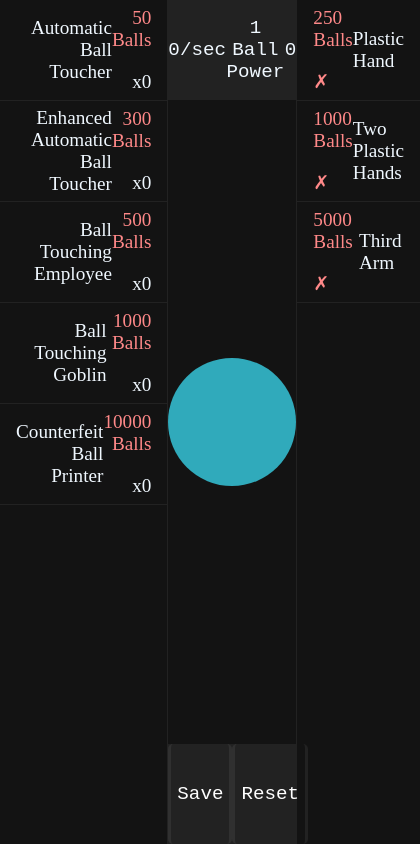
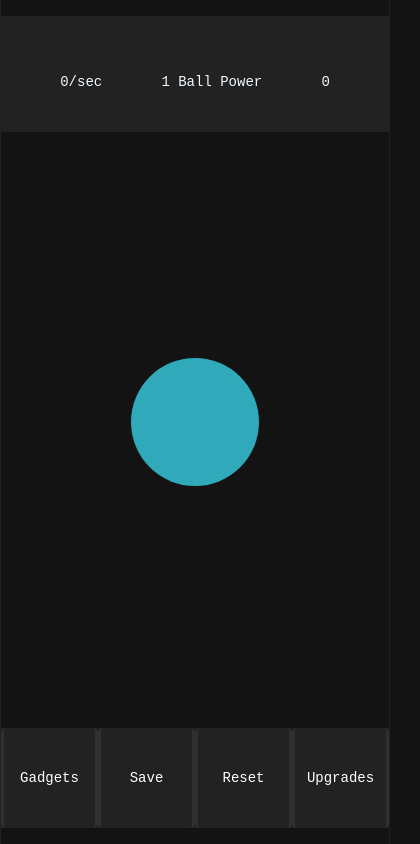
Before and after one commit to circuithour/ballclicker, a SvelteKit app: page / in a window 390 px wide. Shown: the whole page, 420 px wide, since content can reach past the window. Built offline with nearby package versions, Linux system fonts and the light colour scheme; a web font is replaced by a local one.

Commit message:
WIP: Mobile Support

```diff
--- a/src/app.html
+++ b/src/app.html
@@ -18,11 +18,13 @@
 		margin: 0;
 		padding: 0;
 		height: 100svh;
+		width: 100vw;
 		display: flex;
 		justify-content: center;
 		flex-direction: column;
 		text-align: center;
 		color: aliceblue;
+		overflow: hidden;
 	}
 </style>
 </stle>
--- a/src/routes/+page.svelte
+++ b/src/routes/+page.svelte
@@ -1,5 +1,5 @@
 <script>
-    import { onMount } from 'svelte';
+    import { onMount } from "svelte";
 
     onMount(() => {
         loadGame();
@@ -25,31 +25,33 @@
     let ph = false;
     let tph = false;
     let ta = false;
+    let gadgetDrawer = false;
+    let upgradeDrawer = false;
 
     $: rate = abt * 8 + eabt * 15 + bte * 20 + btg * 50 + cbp * 100;
 
     function saveGame() {
         saveText = true;
         const gameData = {
-            clickRate: clickRate,
-            count: count,
-            abt: abt,
-            eabt: eabt,
-            bte: bte,
-            btg: btg,
-            cbp: cbp,
-            ph: ph,
-            tph: tph,
-            ta: ta,
+            clickRate,
+            count,
+            abt,
+            eabt,
+            bte,
+            btg,
+            cbp,
+            ph,
+            tph,
+            ta,
         };
-        localStorage.setItem('gameData', JSON.stringify(gameData));
+        localStorage.setItem("gameData", JSON.stringify(gameData));
         setTimeout(() => {
             saveText = false;
         }, 3000);
     }
 
     function loadGame() {
-        const storedData = localStorage.getItem('gameData');
+        const storedData = localStorage.getItem("gameData");
         if (storedData) {
             const gameData = JSON.parse(storedData);
             clickRate = gameData.clickRate;
@@ -66,7 +68,7 @@
     }
 
     function destroyGame() {
-        localStorage.removeItem('gameData');
+        localStorage.removeItem("gameData");
         rate = 0;
         clickRate = 1;
         count = 0;
@@ -78,6 +80,31 @@
         ph = false;
         tph = false;
         ta = false;
+    }
+
+    let isMobileView = false;
+
+    function checkMobileView() {
+        isMobileView = window.innerWidth <= 768;
+    }
+
+    if (typeof window !== "undefined") {
+        checkMobileView(); // Initial check
+        window.addEventListener("resize", checkMobileView);
+    }
+
+    function toggleGDrawer() {
+        gadgetDrawer = !gadgetDrawer;
+        if (upgradeDrawer === true) {
+            upgradeDrawer = !upgradeDrawer;
+        }
+    }
+
+    function toggleUDrawer() {
+        upgradeDrawer = !upgradeDrawer;
+        if (gadgetDrawer === true) {
+            gadgetDrawer = !gadgetDrawer;
+        }
     }
 
     function addBall() {
@@ -117,7 +144,13 @@
 </svelte:head>
 
 <div class="container">
-    <div class="shop">
+    <div
+        class="shop {isMobileView
+            ? gadgetDrawer
+                ? 'slide-in'
+                : 'slide-out'
+            : ''}"
+    >
         <div
             class="shopitem"
             role="button"
@@ -130,7 +163,7 @@
         >
             <p>Automatic Ball Toucher</p>
             <span>
-                <p class={count < 50 ? 'unaffordable' : 'affordable'}>
+                <p class={count < 50 ? "unaffordable" : "affordable"}>
                     50 Balls
                 </p>
                 <p>x{abt}</p>
@@ -148,7 +181,7 @@
         >
             <p>Enhanced Automatic Ball Toucher</p>
             <span>
-                <p class={count < 300 ? 'unaffordable' : 'affordable'}>
+                <p class={count < 300 ? "unaffordable" : "affordable"}>
                     300 Balls
                 </p>
                 <p>x{eabt}</p>
@@ -166,7 +199,7 @@
         >
             <p>Ball Touching Employee</p>
             <span>
-                <p class={count < 500 ? 'unaffordable' : 'affordable'}>
+                <p class={count < 500 ? "unaffordable" : "affordable"}>
                     500 Balls
                 </p>
                 <p>x{bte}</p>
@@ -184,7 +217,7 @@
         >
             <p>Ball Touching Goblin</p>
             <span>
-                <p class={count < 1000 ? 'unaffordable' : 'affordable'}>
+                <p class={count < 1000 ? "unaffordable" : "affordable"}>
                     1000 Balls
                 </p>
                 <p>x{btg}</p>
@@ -202,7 +235,7 @@
         >
             <p>Counterfeit Ball Printer</p>
             <span>
-                <p class={count < 10000 ? 'unaffordable' : 'affordable'}>
+                <p class={count < 10000 ? "unaffordable" : "affordable"}>
                     10000 Balls
                 </p>
                 <p>x{cbp}</p>
@@ -225,14 +258,23 @@
         </div>
         <div id="button" role="button" tabindex="" on:click={addBall} />
         <div class="footer">
+            <button on:click={toggleGDrawer} id="gadgetbutton">Gadgets</button>
             <button on:click={saveGame}>Save</button>
             {#if saveText}
                 <p id="savetext">Game has been saved.</p>
             {/if}
             <button on:click={destroyGame}>Reset</button>
+            <button on:click={toggleUDrawer} id="upgradebutton">Upgrades</button
+            >
         </div>
     </div>
-    <div class="shop2">
+    <div
+        class="shop2 {isMobileView
+            ? upgradeDrawer
+                ? 'slide-in-r'
+                : 'slide-out-r'
+            : ''}"
+    >
         <div
             role="button"
             tabindex=""
@@ -241,10 +283,10 @@
                 ph = result.upgrade;
                 count = result.count;
             }}
-            class={ph ? 'die' : 'shopitemalt'}
+            class={ph ? "die" : "shopitemalt"}
         >
             <span>
-                <p class={count < 250 && !ph ? 'unaffordable' : 'affordable'}>
+                <p class={count < 250 && !ph ? "unaffordable" : "affordable"}>
                     250 Balls
                 </p>
                 {#if ph}
@@ -263,10 +305,10 @@
                 tph = result.upgrade;
                 count = result.count;
             }}
-            class={tph ? 'die' : 'shopitemalt'}
+            class={tph ? "die" : "shopitemalt"}
         >
             <span>
-                <p class={count < 1000 && !tph ? 'unaffordable' : 'affordable'}>
+                <p class={count < 1000 && !tph ? "unaffordable" : "affordable"}>
                     1000 Balls
                 </p>
                 {#if tph}
@@ -285,10 +327,10 @@
                 ta = result.upgrade;
                 count = result.count;
             }}
-            class={ta ? 'die' : 'shopitemalt'}
+            class={ta ? "die" : "shopitemalt"}
         >
             <span>
-                <p class={count < 5000 && !ta ? 'unaffordable' : 'affordable'}>
+                <p class={count < 5000 && !ta ? "unaffordable" : "affordable"}>
                     5000 Balls
                 </p>
                 {#if ta}
@@ -303,8 +345,8 @@
 </div>
 
 <style>
-    @import url('https://fonts.googleapis.com/css2?family=Archivo+Black&family=Black+Ops+One&family=Gabarito&family=Oxygen&family=Poppins&family=Prompt&family=Roboto:wght@900&display=swap');
-    @import url('https://fonts.googleapis.com/css2?family=Fragment+Mono&display=swap');
+    @import url("https://fonts.googleapis.com/css2?family=Archivo+Black&family=Black+Ops+One&family=Gabarito&family=Oxygen&family=Poppins&family=Prompt&family=Roboto:wght@900&display=swap");
+    @import url("https://fonts.googleapis.com/css2?family=Fragment+Mono&display=swap");
 
     * {
         font-size: 1.2rem;
@@ -334,10 +376,6 @@
         cursor: pointer;
         transition: all 0.3s ease-in-out;
         text-align: right;
-    }
-
-    .disabled {
-        background-color: red;
     }
 
     .shopitemalt {
@@ -404,7 +442,7 @@
     }
 
     .info {
-        font-family: 'Fragment Mono', monospace;
+        font-family: "Fragment Mono", monospace;
     }
 
     .counters {
@@ -419,7 +457,6 @@
     .counters .counter {
         position: absolute;
         width: 200px;
-        height: 200px;
         top: 20%;
     }
 
@@ -481,7 +518,7 @@
         border-radius: 5px;
         background-color: transparent;
         color: white;
-        font-family: 'Fragment Mono', monospace;
+        font-family: "Fragment Mono", monospace;
         border-top: none;
         border-right: solid 3px #ffffff10;
         border-left: solid 3px #ffffff10;
@@ -522,4 +559,111 @@
             opacity: 0%;
         }
     }
+
+    #gadgetbutton {
+        display: none;
+    }
+
+    #upgradebutton {
+        display: none;
+    }
+
+    @media (max-width: 750px) {
+        * {
+            font-size: 14px;
+        }
+
+        .container {
+            overflow: hidden;
+            width: 100vw;
+            position: relative;
+        }
+
+        .counters {
+            transform: translateY(50px);
+        }
+
+        .shop {
+            left: -100%;
+            position: absolute;
+            background-color: #000;
+            z-index: 3;
+            top: 100px;
+            bottom: 100px;
+            overflow-y: auto;
+            max-height: 80vh;
+        }
+
+        .shop2 {
+            right: 100%;
+            position: absolute;
+            background-color: #000;
+            z-index: 3;
+            top: 100px;
+            bottom: 100px;
+            overflow-y: auto;
+            max-height: 80vh;
+        }
+
+        .footer {
+            z-index: 4;
+        }
+
+        .information,
+        .footer {
+            margin: 1rem 0rem;
+        }
+
+        .information {
+            padding-top: 1rem;
+        }
+
+        .shop,
+        .stage,
+        .shop2 {
+            flex: 100;
+            flex-direction: column;
+        }
+
+        .stage {
+            flex-direction: column;
+        }
+
+        #gadgetbutton {
+            display: block;
+        }
+
+        #upgradebutton {
+            display: block;
+        }
+
+        .slide-in {
+            left: 0;
+        }
+
+        .slide-out {
+            left: -100%;
+        }
+
+        .slide-in-r {
+            right: 0;
+            overflow: hidden;
+        }
+
+        .slide-out-r {
+            right: -100%;
+            overflow: hidden;
+        }
+
+        .shop.slide-in,
+        .shop.slide-out,
+        .shop2.slide-in-r,
+        .shop2.slide-out-r {
+            transition: all 0.3s ease-in-out;
+        }
+
+        #savetext {
+            transform: translateY(-5rem);
+        }
+    }
 </style>
```
